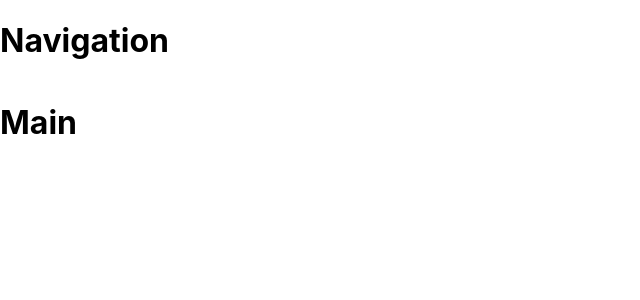
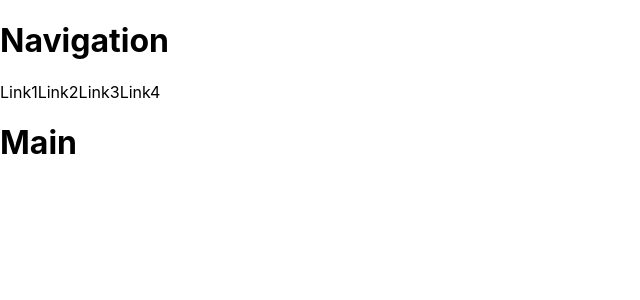
Before and after one commit to GreedoRen/React-Component, a React (Create React App) app: page / in a window 1280 px wide. Shown: the top 300 px of the page, without its empty margins (0-640 px from the left). Built offline with nearby package versions, Linux system fonts and the light colour scheme.

Commit message:
add 4  span

```diff
--- a/src/Navigation/navigation.jsx
+++ b/src/Navigation/navigation.jsx
@@ -6,6 +6,10 @@ class Navigation extends Component {
 		return (
 			<div>
 				<h1>Navigation</h1>
+				<span>Link1</span>
+				<span>Link2</span>
+				<span>Link3</span>
+				<span>Link4</span>
 			</div>
 		);
 	}
```
